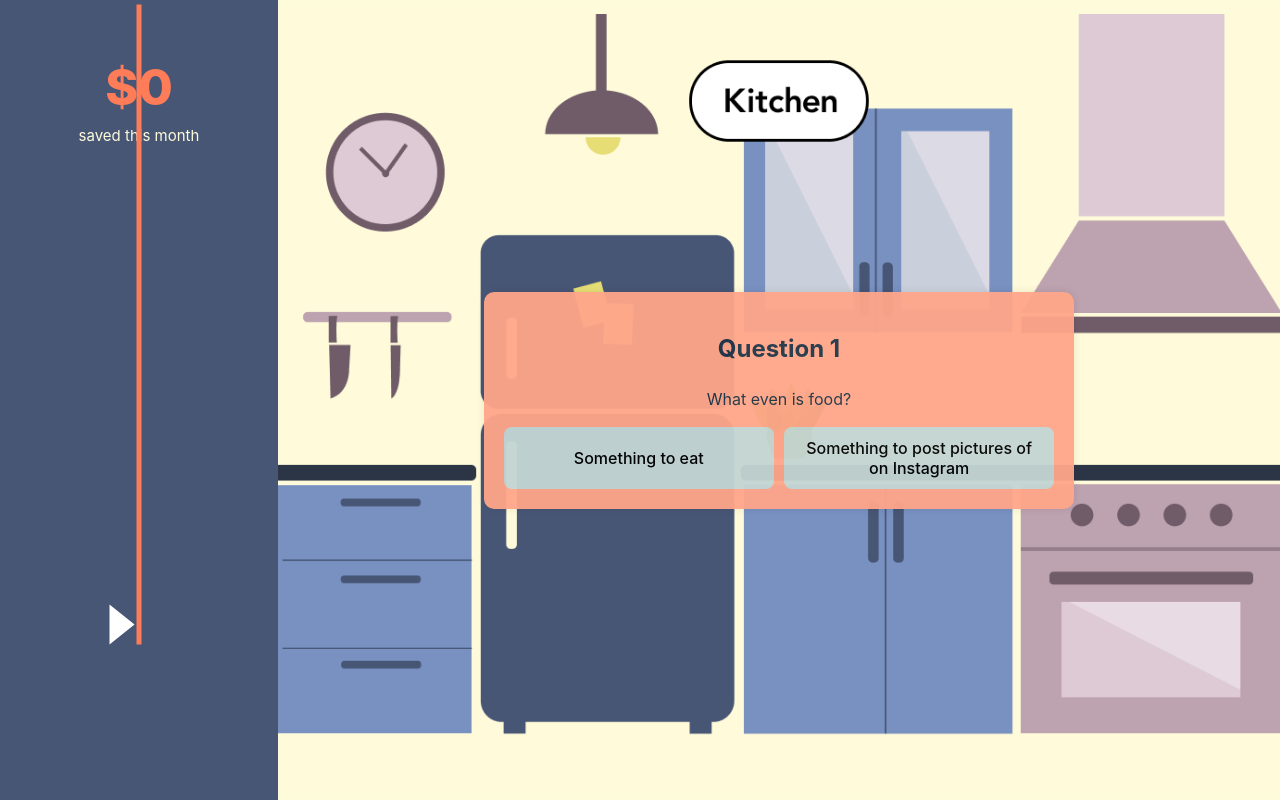
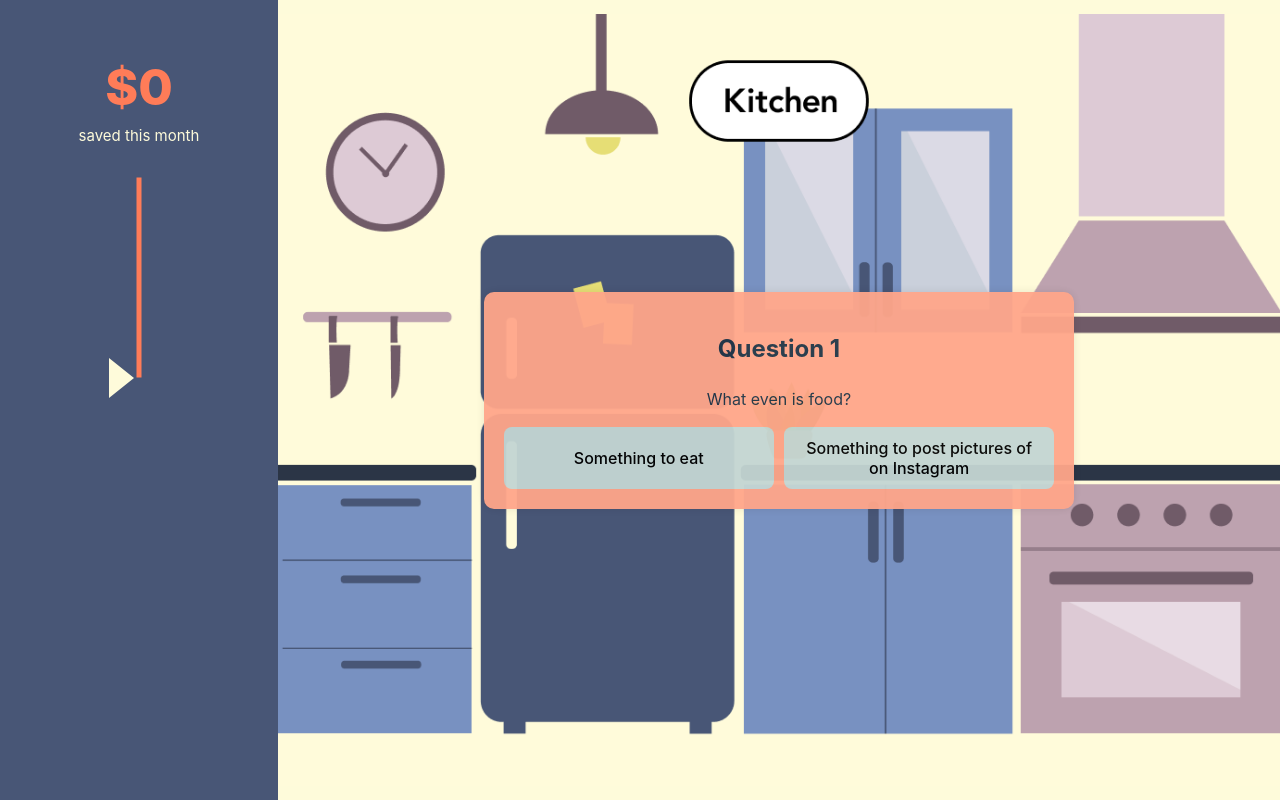
Before and after one commit to christyc01/food-game, a Svelte app: page / in a window 1280 px wide. Built offline with nearby package versions, Linux system fonts and the light colour scheme.

Commit message:
Better slider styling and control

```diff
--- a/src/App.svelte
+++ b/src/App.svelte
@@ -1,11 +1,18 @@
 <script>
   let count = 0;
+  let sliderPointer;
 
   const handleClickA = () => {
-    count += 1;
+    count += 10;
   }
   const handleClickB = () => {
-    count -= 1;
+    count -= 10;
+  }
+
+  $: {
+    if (sliderPointer) {
+      sliderPointer.style.bottom = `${count}%`;
+    }
   }
 </script>
 
@@ -16,6 +23,7 @@
       <p class="dollars-saved-subtext">saved this month</p>
       <div class="slide-container">
         <input type="range" min="1" max="100" value={count} class="slider" id="myRange">
+        <div class="slider-pointer" bind:this={sliderPointer}></div>
       </div>
     </div>
     <div class="image">
@@ -96,42 +104,43 @@
     top: 0;
   }
   .slide-container {
+    position: relative;
     display: flex;
     justify-content: center;
+    height: 200px;
   }
   input[type="range"] {
     position: absolute;
-    top: 40%;
+    top: 75px;
     transform: rotate(270deg);
     height: 5px;
   }
   .slider {
     -webkit-appearance: none;
-  width: 50%;
+    width: 200px;
     height: 25px;
     background: #FF7C58;
     outline: none;
   }
 
-/* The slider handle (use -webkit- (Chrome, Opera, Safari, Edge) and -moz- (Firefox) to override default look) */
   .slider::-webkit-slider-thumb {
     -webkit-appearance: none;
     appearance: none;
-  width: 0;
-  border-top: 25px solid white;
-  border-bottom: 25px solid transparent;
-  border-right: 20px solid transparent;
-  border-left: 20px solid transparent;
-  margin-bottom: 10px;
   }
 
   .slider::-moz-range-thumb {
-  width: 0;
-  height: 0;
-  border-top: 12.5px solid white;
-  border-bottom: 12.5px solid transparent;
-  border-right: 12.5px solid transparent;
-  border-left: 12.5px solid transparent;
+    appearance: none;
+  }
+
+  .slider-pointer {
+    position: absolute;
+    width: 0px;
+    height: 0px;
+    border-left: 25px solid #FEFBDA;
+    border-bottom: 20px solid transparent;
+    border-right: 25px solid transparent;
+    border-top: 20px solid transparent;
+    margin-right: 10px;
   }
 
 </style>
```
Lines whose indentation alone changed are shown as unchanged.
